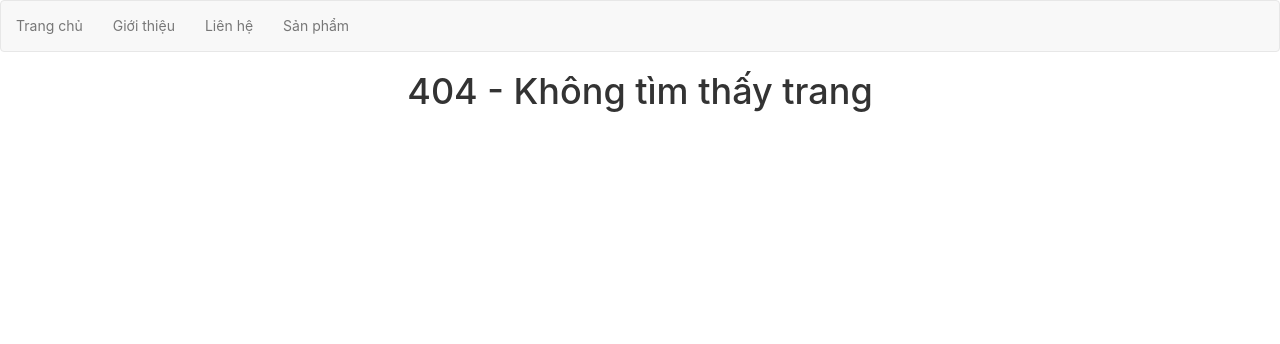
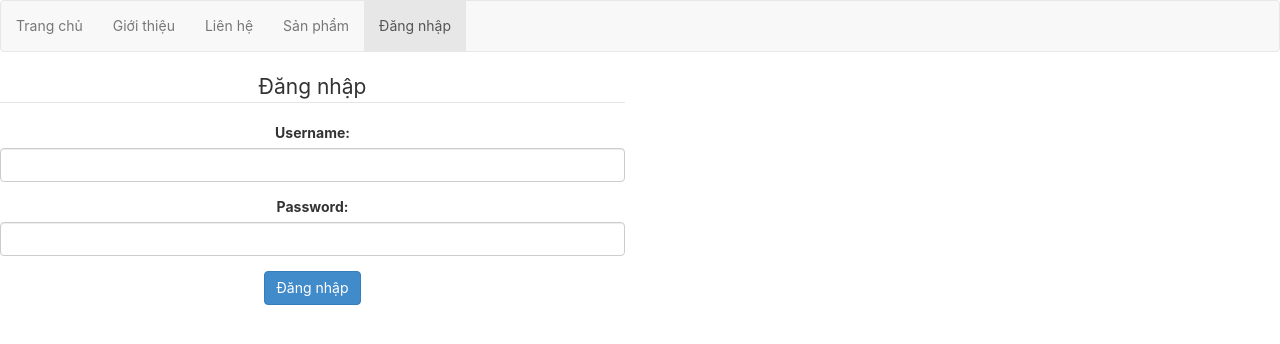
Before and after one commit to duytien812/REACTJS-React-Router, a React (Create React App) app: page /login in a window 1280 px wide. Before the commit this address had no page. Shown: the top 344 px of the page. Built offline with nearby package versions, Linux system fonts and the light colour scheme.

Commit message:
79.80. React Router v4 : Đối Tượng Redirect 	- Vào trang đăng nhập, tk admin/admin 	- Khi đăng nhập thành công chuyển sang trang Products

```diff
--- /dev/null
+++ b/src/components/Login.js
@@ -0,0 +1,82 @@
+import React, { Component } from 'react';
+import { Redirect } from 'react-router-dom';
+
+class Login extends Component {
+
+	constructor(props){
+		super(props);
+		this.state = {
+			txtUsername: '',
+			txtPassword: '',
+		}
+	}
+
+	onChange = (e) => {
+		var target = e.target;
+		var name = target.name;
+		var value = target.type === 'checkbox' ? target.checked : target.value;
+		this.setState({
+			[name] : value
+		});
+	}
+
+	onLogin = (e) => {
+		e.preventDefault();
+		var { txtUsername, txtPassword } = this.state;
+		if(txtUsername === 'admin' && txtPassword === 'admin') {
+			localStorage.setItem('user', JSON.stringify({
+				username: txtUsername,
+				password: txtPassword
+			}))
+		}
+	}
+
+	render() {
+		var { txtUsername, txtPassword } = this.state;
+		var loggedInUser = localStorage.getItem('user');
+		if(loggedInUser !== null){
+			var { location } = this.props;
+			return <Redirect to={{
+				pathname: '/products',
+				state: {
+					from: location
+				}
+			}} />
+		}
+
+		return (
+			<div className="row">
+				<div className="col-xs-6 col-sm-6 col-md-6 col-lg-6">
+					<form onSubmit={this.onLogin}>
+						<legend>Đăng nhập</legend>
+
+						<div className="form-group">
+							<label>Username: </label>
+							<input
+								type="text"
+								className="form-control"
+								name="txtUsername"
+								value={txtUsername}
+								onChange={this.onChange}
+							/>
+						</div>
+
+						<div className="form-group">
+							<label>Password: </label>
+							<input
+								type="Password"
+								className="form-control"
+								name="txtPassword"
+								value={txtPassword}
+								onChange={this.onChange}
+							/>
+						</div>
+						<button type="submit" className="btn btn-primary">Đăng nhập</button>
+					</form>
+				</div>
+			</div>
+		);
+	}
+}
+
+export default Login;
--- a/src/components/Menu.js
+++ b/src/components/Menu.js
@@ -21,6 +21,11 @@
 	{
 		name: 'Sản phẩm',
 		to: '/products',
+		exact: false
+	},
+	{
+		name: 'Đăng nhập',
+		to: '/login',
 		exact: false
 	},
 ]
--- a/src/components/Products.js
+++ b/src/components/Products.js
@@ -38,6 +38,9 @@
 			);
 		});
 
+		var { location } = this.props;
+		console.log(location);
+
 		return (
 			<div className="container">
 				<h1>Danh sách sản phẩm</h1>
--- a/src/routes.js
+++ b/src/routes.js
@@ -4,6 +4,7 @@
 import Contact from './components/Contact';
 import NotFound from './components/NotFound';
 import Products from './components/Products';
+import Login from './components/Login';
 
 const routes = [
 	{
@@ -24,7 +25,12 @@
 	{
 		path: '/products',
 		exact: false,
-		main: ({match}) => <Products match={match} />
+		main: ({match, location}) => <Products match={match} location={location} />
+	},
+	{
+		path: '/login',
+		exact: false,
+		main: ({ location }) => <Login location={location} />
 	},
 	{
 		path: '',
```
Also changed, not shown: NOTE.TXT.
